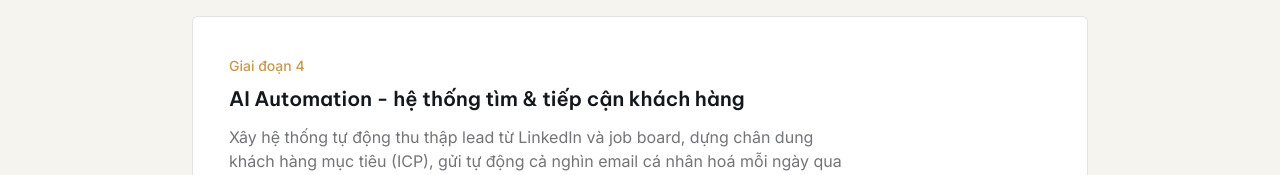
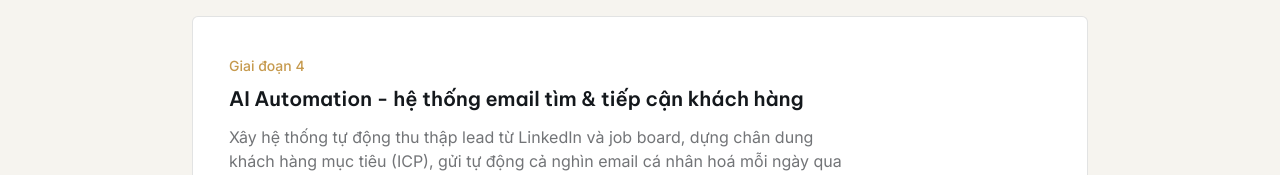
Before and after one commit to kaytran757/cv2, a React (Vite) app: page / in a window 1280 px wide. Shown: the part 1920-2095 px from the top of the page. Built offline with nearby package versions, Linux system fonts and the light colour scheme.

Commit message:
Updated CareerSection.tsx

```diff
--- a/src/components/CareerSection.tsx
+++ b/src/components/CareerSection.tsx
@@ -31,7 +31,7 @@ const stages: Stage[] = [
   },
   {
     period: 'Giai đoạn 4',
-    title: 'AI Automation - hệ thống tìm & tiếp cận khách hàng',
+    title: 'AI Automation - hệ thống email tìm & tiếp cận khách hàng',
     description:
       'Xây hệ thống tự động thu thập lead từ LinkedIn và job board, dựng chân dung khách hàng mục tiêu (ICP), gửi tự động cả nghìn email cá nhân hoá mỗi ngày qua Instantly/make.com.',
     tags: ['Lead generation', 'Email automation', 'n8n', 'ICP & personalization'],
```
